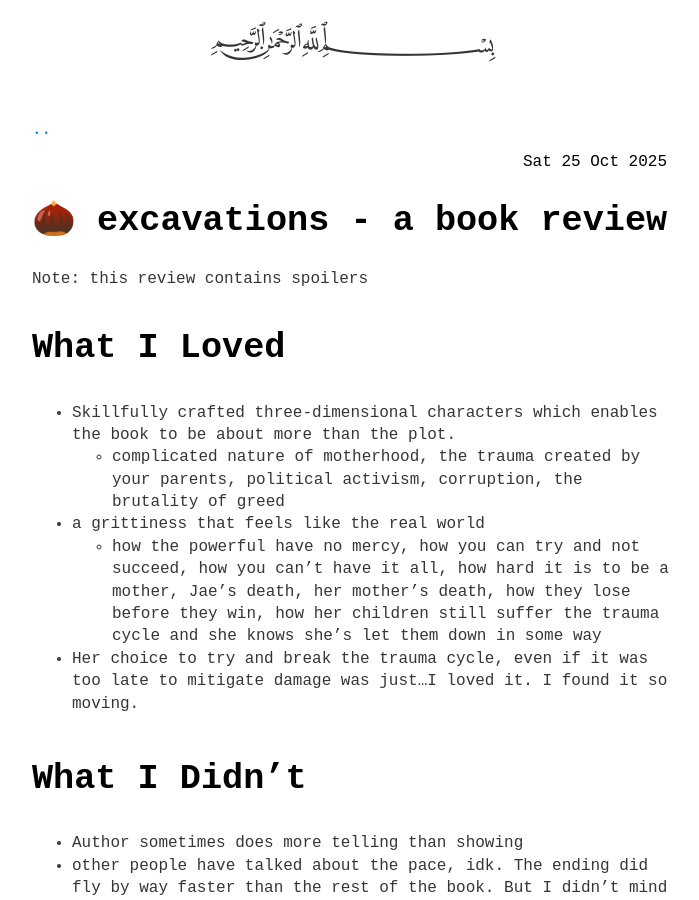
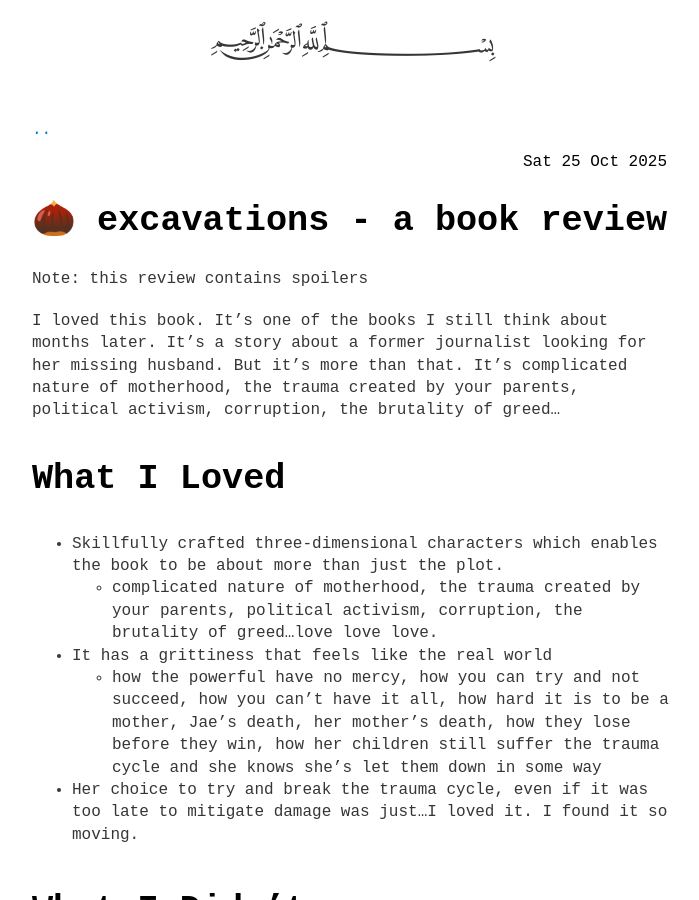
Before and after one commit to person-al/person-al.github.io, a Jekyll site: the page built from _posts/2025-10-25-🌰-excavations---a-book-review.md, in a window 1280 px wide and 900 px high. Shown: the whole window, without its empty margins (288-987 px from the left). Built offline with Jekyll 4.4.1, drawn with Linux system fonts in a browser that asks for light colours; some of the changed text lies outside the part shown.

Commit message:
update some posts

```diff
--- a/_posts/2025-10-25-🌰-excavations---a-book-review.md
+++ b/_posts/2025-10-25-🌰-excavations---a-book-review.md
@@ -8,13 +8,19 @@ readtime: 3 hours 40 minutes
 status: read
 tags: review
 title: "\U0001F330 excavations - a book review"
+updates:
+- date: 2026-03-09
+  text: Added summary blurb at the top to make it more clear that I highly recommend
+    this book.
 ---
 
 Note: this review contains spoilers
+
+I loved this book. It's one of the books I still think about months later. It's a story about a former journalist looking for her missing husband. But it's more than that. It's complicated nature of motherhood, the trauma created by your parents, political activism, corruption, the brutality of greed...
 # What I Loved
-- Skillfully crafted three-dimensional characters which enables the book to be about more than the plot.
-	- complicated nature of motherhood, the trauma created by your parents, political activism, corruption, the brutality of greed
-- a grittiness that feels like the real world
+- Skillfully crafted three-dimensional characters which enables the book to be about more than just the plot.
+	- complicated nature of motherhood, the trauma created by your parents, political activism, corruption, the brutality of greed...love love love.
+- It has a grittiness that feels like the real world
 	- how the powerful have no mercy, how you can try and not succeed, how you can't have it all, how hard it is to be a mother, Jae's death, her mother's death, how they lose before they win, how her children still suffer the trauma cycle and she knows she's let them down in some way
 - Her choice to try and break the trauma cycle, even if it was too late to mitigate damage was just...I loved it. I found it so moving.
 
```
Also changed, not shown: _posts/2024-01-22-🌱-minari---movie-thoughts.md (+1 -1 lines).
